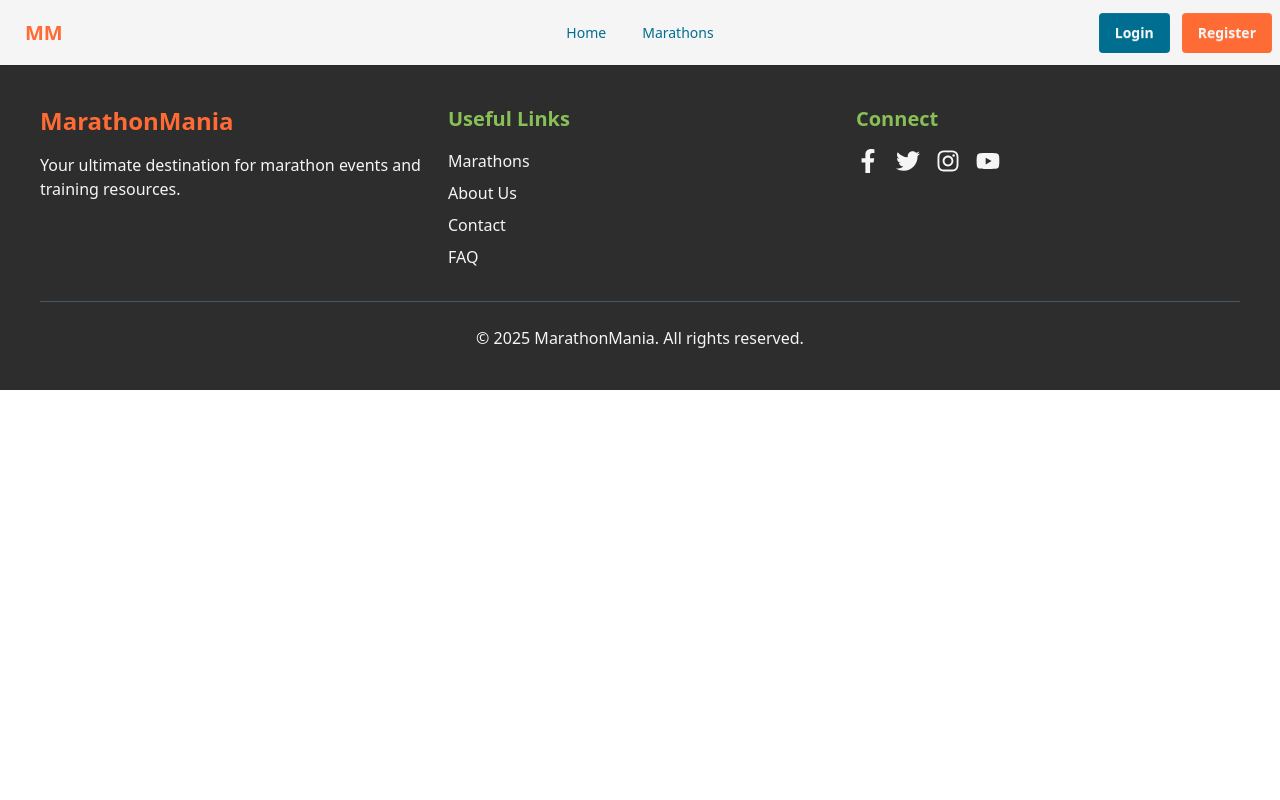
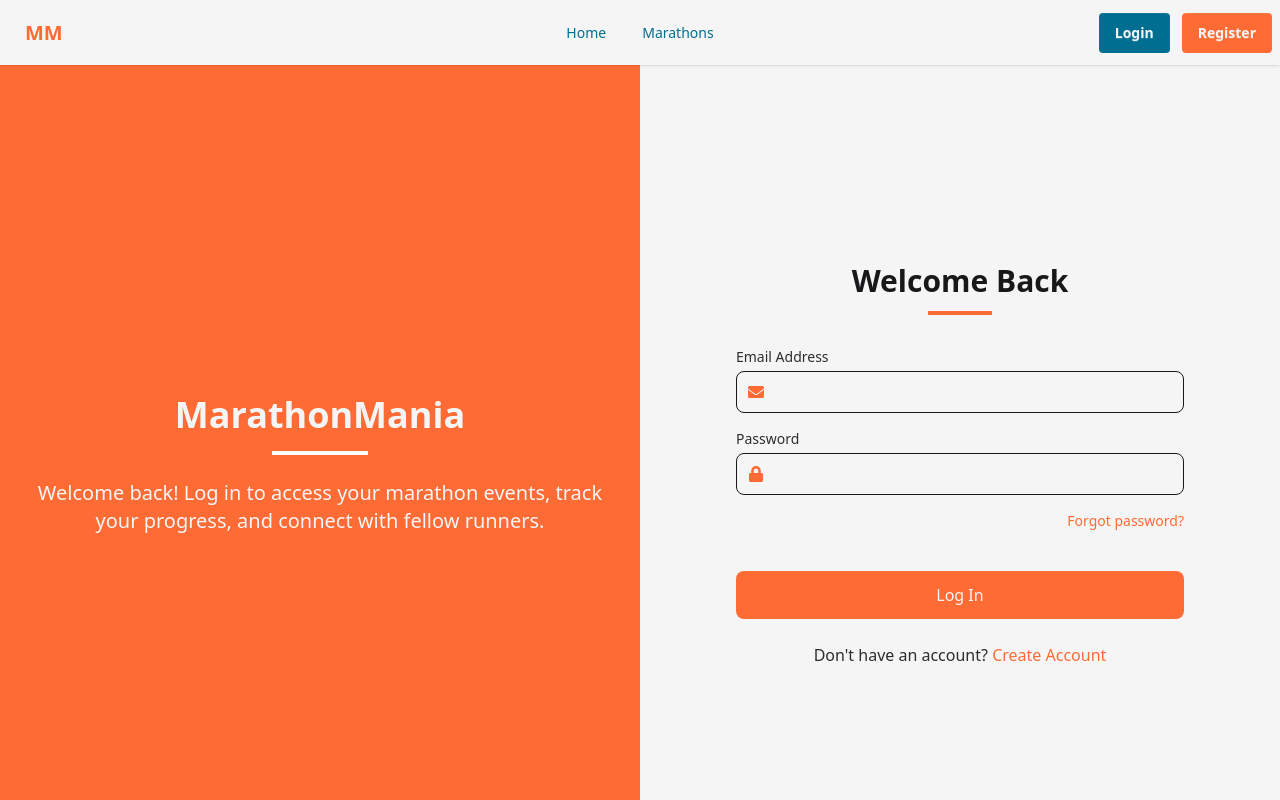
Before and after one commit to sohanrahat/MarathonMania, a React (Vite) app: page /login in a window 1280 px wide. Shown: the top 800 px of the page. Built offline with nearby package versions, Linux system fonts and the light colour scheme.

Commit message:
Login page

```diff
--- a/src/Pages/Login.jsx
+++ b/src/Pages/Login.jsx
@@ -1,9 +1,107 @@
 import React from 'react';
+import { Link } from 'react-router';
+import '../styles/colors.css';
+import { FaEnvelope, FaLock } from 'react-icons/fa';
 
 const Login = () => {
     return (
-        <div>
+        <div className="min-h-screen flex flex-col md:flex-row">
+            {/* Left Side - Solid color with text */}
+            <div className="w-full md:w-1/2 flex items-center justify-center p-8" style={{ backgroundColor: 'var(--primary)' }}>
+                <div className="text-center">
+                    <h1 className="text-4xl font-bold mb-4" style={{ color: 'var(--neutral-light)' }}>
+                        MarathonMania
+                    </h1>
+                    <div className="h-1 w-24 mx-auto mb-6 bg-white"></div>
+                    <p className="text-xl" style={{ color: 'var(--neutral-light)' }}>
+                        Welcome back! Log in to access your marathon events, track your progress, and connect with fellow runners.
+                    </p>
+                </div>
+            </div>
 
+            {/* Right Side - Login Form */}
+            <div className="w-full md:w-1/2 flex items-center justify-center p-8" style={{ backgroundColor: 'var(--neutral-light)' }}>
+                <div className="w-full max-w-md">
+                    <div className="text-center mb-8">
+                        <h2 className="text-3xl font-bold" style={{ color: 'var(--secondary-dark)' }}>Welcome Back</h2>
+                        <div className="h-1 w-16 mx-auto my-3" style={{ backgroundColor: 'var(--primary)' }}></div>
+                    </div>
+
+                    <form>
+                        <div className="space-y-4">
+                            {/* Email Field */}
+                            <div>
+                                <label className="block text-sm font-medium mb-1" style={{ color: 'var(--neutral-dark)' }}>
+                                    Email Address
+                                </label>
+                                <div className="relative">
+                                    <div className="absolute inset-y-0 left-0 pl-3 flex items-center pointer-events-none">
+                                        <FaEnvelope style={{ color: 'var(--primary)' }} />
+                                    </div>
+                                    <input
+                                        type="email"
+                                        name="email"
+                                        className="w-full pl-10 pr-3 py-2 border rounded-lg focus:outline-none focus:ring-2"
+                                        style={{
+                                            borderColor: 'var(--neutral-medium)',
+                                            focusRing: 'var(--primary-light)'
+                                        }}
+                                        required
+                                    />
+                                </div>
+                            </div>
+
+                            {/* Password Field */}
+                            <div>
+                                <label className="block text-sm font-medium mb-1" style={{ color: 'var(--neutral-dark)' }}>
+                                    Password
+                                </label>
+                                <div className="relative">
+                                    <div className="absolute inset-y-0 left-0 pl-3 flex items-center pointer-events-none">
+                                        <FaLock style={{ color: 'var(--primary)' }} />
+                                    </div>
+                                    <input
+                                        type="password"
+                                        name="password"
+                                        className="w-full pl-10 pr-3 py-2 border rounded-lg focus:outline-none focus:ring-2"
+                                        style={{
+                                            borderColor: 'var(--neutral-medium)',
+                                            focusRing: 'var(--primary-light)'
+                                        }}
+                                        required
+                                    />
+                                </div>
+                            </div>
+
+                            {/* Forgot Password Link */}
+                            <div className="flex justify-end">
+                                <a href="#" className="text-sm hover:underline" style={{ color: 'var(--primary)' }}>
+                                    Forgot password?
+                                </a>
+                            </div>
+
+                            {/* Submit Button */}
+                            <button
+                                type="submit"
+                                className="w-full py-3 rounded-lg font-medium transition-colors duration-300 mt-6"
+                                style={{ backgroundColor: 'var(--primary)', color: 'var(--neutral-light)' }}
+                            >
+                                Log In
+                            </button>
+                        </div>
+                    </form>
+
+                    {/* Register Link */}
+                    <div className="text-center mt-6">
+                        <p style={{ color: 'var(--neutral-dark)' }}>
+                            Don't have an account?{' '}
+                            <Link to="/register" className="font-medium hover:underline" style={{ color: 'var(--primary)' }}>
+                                Create Account
+                            </Link>
+                        </p>
+                    </div>
+                </div>
+            </div>
         </div>
     );
 };
```
